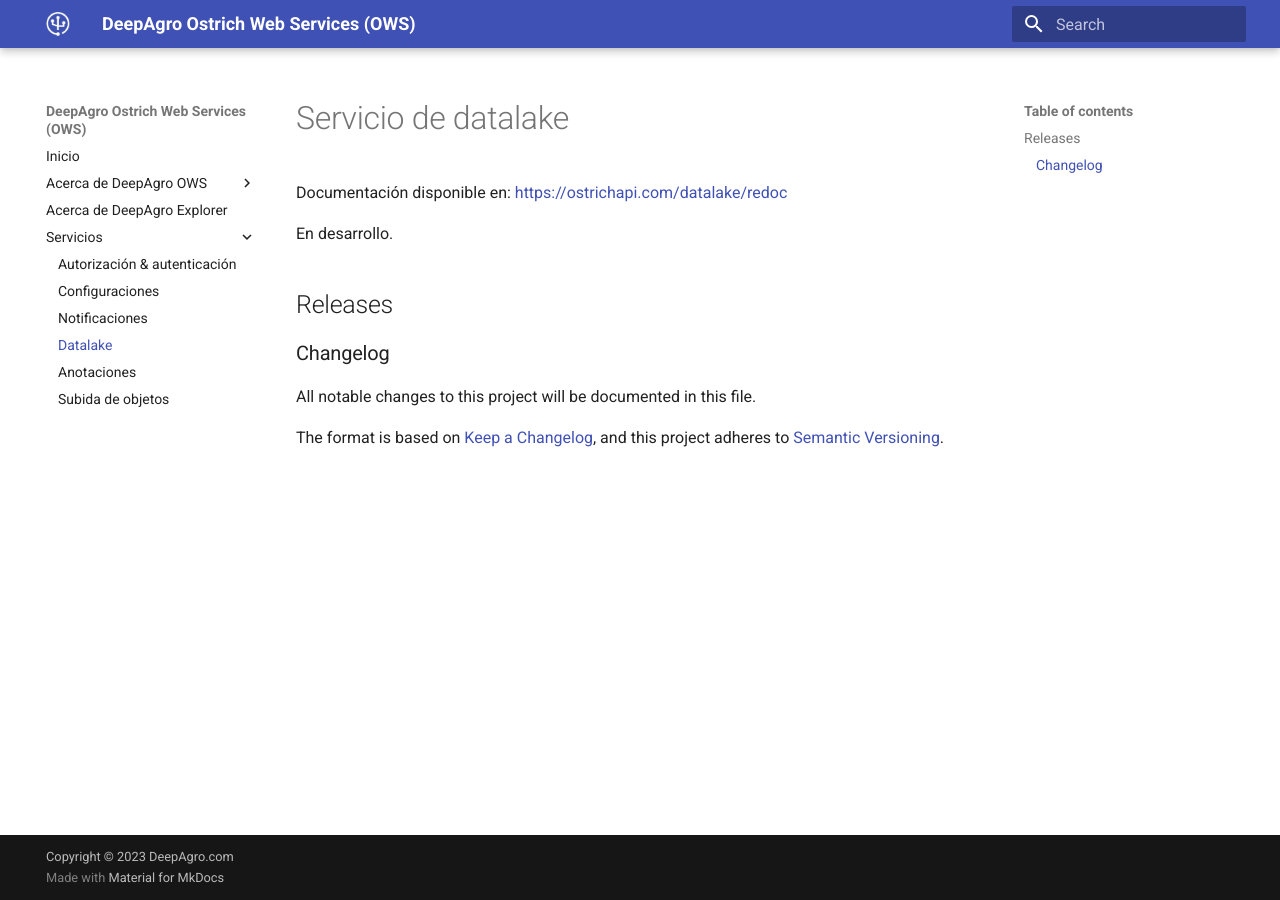
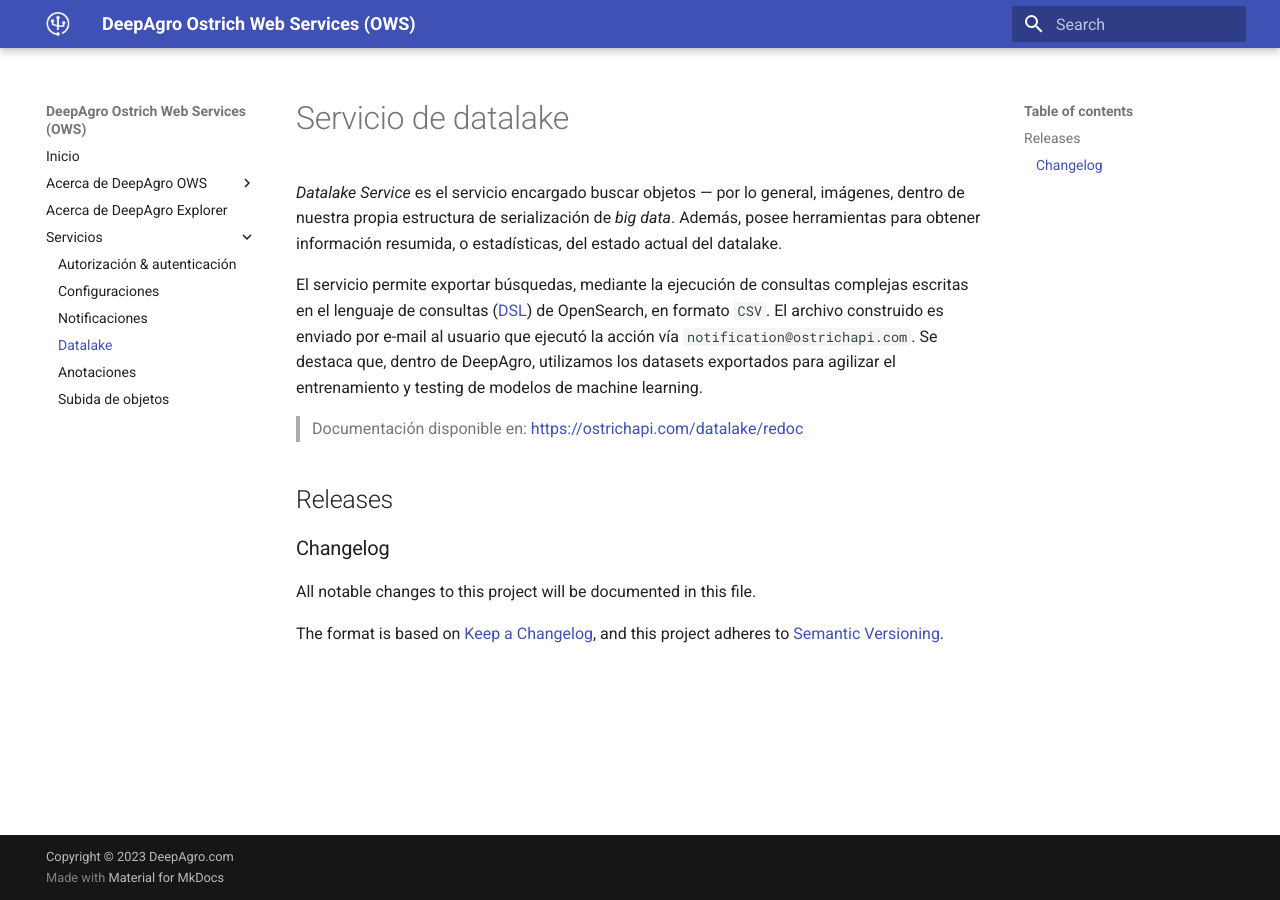
Before and after one commit to deepagro/ows_docs, an MkDocs documentation site: the page built from docs/services/datalake.md, in a window 1280 px wide. Built offline with MkDocs 1.6.1 and Material for MkDocs 9.7.7, drawn with Linux system fonts in a browser that asks for light colours.

Commit message:
WIP: Add notes about Datalake Service

```diff
--- a/docs/services/datalake.md
+++ b/docs/services/datalake.md
@@ -1,8 +1,10 @@
 # Servicio de datalake
 
-Documentación disponible en: [https://ostrichapi.com/datalake/redoc](https://ostrichapi.com/datalake/redoc)
+*Datalake Service* es el servicio encargado buscar objetos — por lo general, imágenes, dentro de nuestra propia estructura de serialización de *big data*. Además, posee herramientas para obtener información resumida, o estadísticas, del estado actual del datalake.
 
-En desarrollo.
+El servicio permite exportar búsquedas, mediante la ejecución de consultas complejas escritas en el lenguaje de consultas ([DSL](https://opensearch.org/docs/latest/opensearch/query-dsl/index/)) de OpenSearch, en formato `CSV`. El archivo construido es enviado por e-mail al usuario que ejecutó la acción vía `notification@ostrichapi.com`. Se destaca que, dentro de DeepAgro, utilizamos los datasets exportados para agilizar el entrenamiento y testing de modelos de machine learning.
+
+> Documentación disponible en: [https://ostrichapi.com/datalake/redoc](https://ostrichapi.com/datalake/redoc)
 
 ## Releases
 
```
